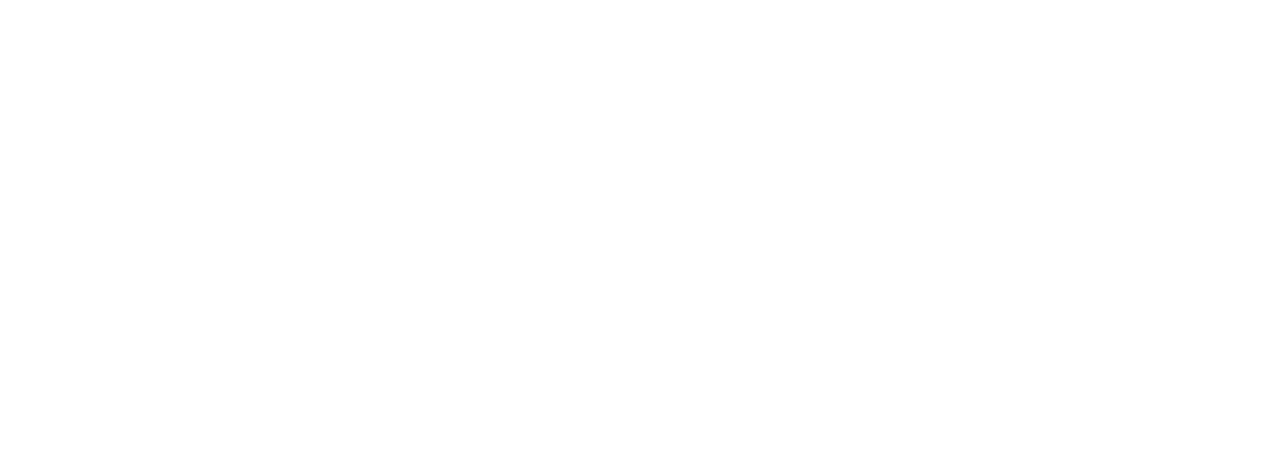
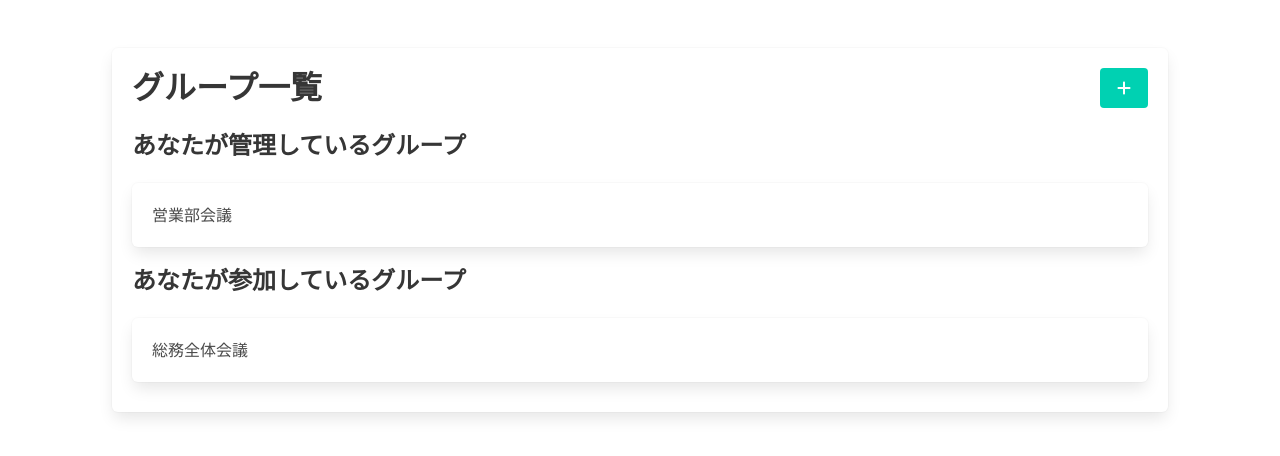
Before and after one commit to naka520/honnaka_burakio_front, a React (Create React App) app: page /GroupList in a window 1280 px wide. Before the commit this address had no page. Shown: the top 456 px of the page. Built offline with nearby package versions, Linux system fonts and the light colour scheme; the HTML template or start-up script is replaced by a standard one.

Commit message:
[add]ホーム画面とりあえず作った あとで幅調節と変数変更

```diff
--- a/package.json
+++ b/package.json
@@ -3,6 +3,9 @@
   "version": "0.1.0",
   "private": true,
   "dependencies": {
+    "@fortawesome/fontawesome-svg-core": "^6.5.1",
+    "@fortawesome/free-solid-svg-icons": "^6.5.1",
+    "@fortawesome/react-fontawesome": "^0.2.0",
     "@testing-library/jest-dom": "^5.17.0",
     "@testing-library/react": "^13.4.0",
     "@testing-library/user-event": "^13.5.0",
--- a/src/App.tsx
+++ b/src/App.tsx
@@ -2,12 +2,13 @@
 import "./App.css";
 import { BrowserRouter, Routes, Route } from "react-router-dom";
 import TopPage from "./components/TopPage";
-
+import GroupList from "./components/GroupList";
 const App: React.FC = () => {
   return (
     <BrowserRouter>
       <Routes>
         <Route path="/" element={<TopPage />} />
+        <Route path="/GroupList" element={<GroupList />} />
         {/* 以下のコメントアウトされたルートも、必要に応じて修正してください */}
         {/* <Route path="/about" element={<About />} />
         <Route path="/contact" element={<Contact />} /> */}
--- /dev/null
+++ b/src/components/GroupList.tsx
@@ -0,0 +1,70 @@
+import React from "react";
+import "bulma/css/bulma.min.css";
+import { FontAwesomeIcon } from "@fortawesome/react-fontawesome";
+import { faPlus } from "@fortawesome/free-solid-svg-icons";
+
+interface GroupItem {
+  id: number;
+  name: string;
+  type: "managed" | "joined";
+}
+
+// モックデータ
+const mockData: GroupItem[] = [
+  { id: 1, name: "営業部会議", type: "managed" },
+  { id: 2, name: "総務全体会議", type: "joined" },
+];
+
+const GroupList: React.FC = () => {
+  // グループタイプに基づいてリストを分ける
+  const managedGroups = mockData.filter(group => group.type === "managed");
+  const joinedGroups = mockData.filter(group => group.type === "joined");
+
+  const handleAddGroup = () => {
+    // グループ追加処理
+    console.log("Add group clicked");
+  };
+
+  return (
+    <div className="container">
+      <section className="section">
+        <div className="box">
+          <div className="level">
+            <div className="level-left">
+              <h1 className="title">グループ一覧</h1>
+            </div>
+            <div className="level-right">
+              <button className="button is-primary" onClick={handleAddGroup}>
+                <FontAwesomeIcon icon={faPlus} />
+              </button>
+            </div>
+          </div>
+          <h2 className="title is-4">あなたが管理しているグループ</h2>
+          {managedGroups.map(group => (
+            <div
+              key={group.id}
+              className="box"
+              style={{ marginBottom: "10px" }}
+            >
+              {group.name}
+            </div>
+          ))}
+          <h2 className="title is-4" style={{ marginTop: "20px" }}>
+            あなたが参加しているグループ
+          </h2>
+          {joinedGroups.map(group => (
+            <div
+              key={group.id}
+              className="box"
+              style={{ marginBottom: "10px" }}
+            >
+              {group.name}
+            </div>
+          ))}
+        </div>
+      </section>
+    </div>
+  );
+};
+
+export default GroupList;
```
Also changed, not shown: 1 other file (tests, documents, lock files or other folders).
